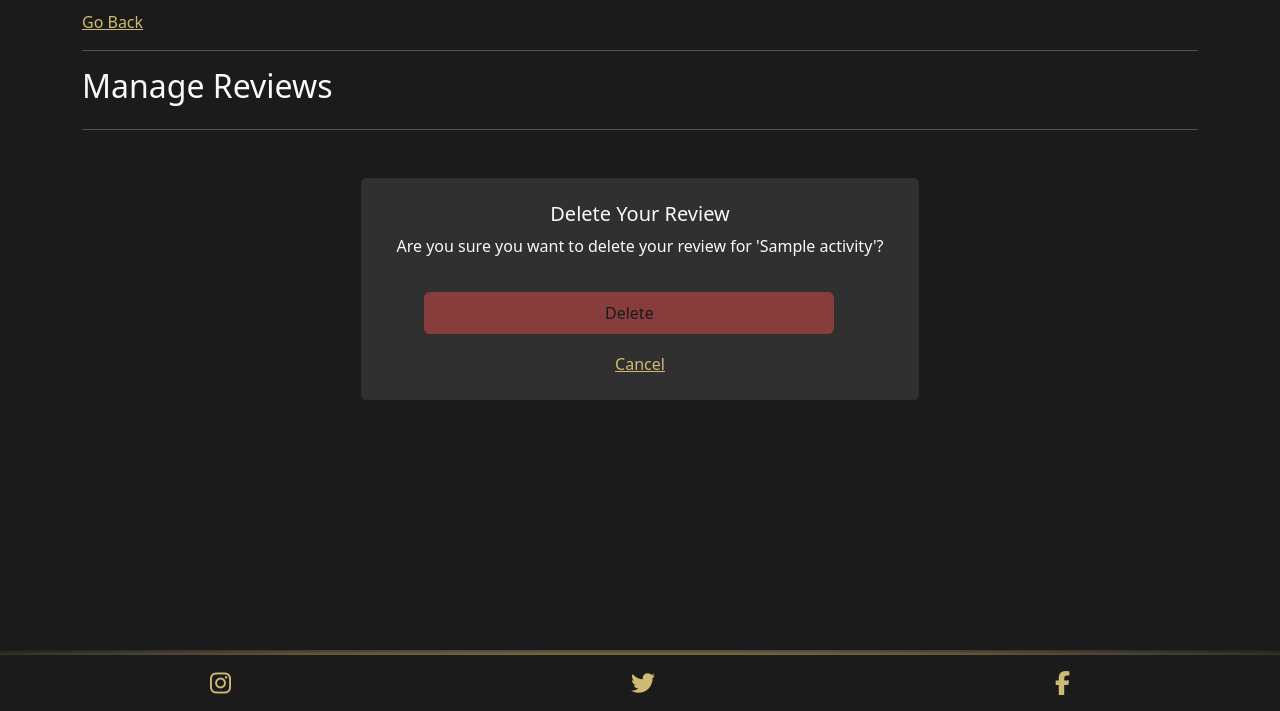
After one commit to secarrel/Bike_Park_ecommerce, a Django app: template profiles/templates/profiles/delete_review.html in a window 1280 px wide. The commit adds this page. Shown: the part 130-841 px from the top of the page. Run offline with Django 5.2, Linux system fonts and the light colour scheme; the template is opened without the code that fills it: most values are stand-ins (such as "Sample title", 1, 10 or a date in 2020); some libraries are stand-ins or nearby versions.

Commit message:
Fix: review button bugs and add delete confirmation

```diff
--- a/profiles/templates/profiles/add_review.html
+++ b/profiles/templates/profiles/add_review.html
@@ -32,7 +32,7 @@
             {{ form.errors }}
         </div>
         <div class="d-flex flex-row justify-content-around col">
-            <a class="btn back-button m-2" href="{% url 'profile' %}">
+            <a class="btn back-button m-2" href="{% url 'order_history' user_id=user %}">
                 Back to order history
             </a>
         </div>
--- /dev/null
+++ b/profiles/templates/profiles/delete_review.html
@@ -0,0 +1,34 @@
+{% extends "base.html" %}
+{% load static %}
+
+{% block page_header %}
+    <div class="container header-container">
+        <div class="row">
+            <div class="col"></div>
+        </div>
+    </div>
+{% endblock %}
+
+{% block content %}
+    <div class="container mb-2">
+        <a class="button" href="{% url 'user_reviews' %}">Go Back</a>
+        <div class="row">
+            <div class="col text-light">
+                <hr>
+                <h2 class="mb-4">Manage Reviews</h2>
+                <hr>
+                <div class="col-8 col-md-6 mx-auto my-5 text-center bg-grey p-4 round-border text-light">
+                    <h5> Delete Your Review </h5>
+                    <p> Are you sure you want to delete your review for '{{ review.activity }}'? </p>
+                    <div class="d-flex flex-column align-items-center justify-content-center">
+                        <form action="{% url 'delete_review' review_id=review.id %}" method="post" class="col-11 mx-auto">
+                            {% csrf_token %}
+                            <button type="submit" class="btn bg-ft-danger col-11 p-2 m-2">Delete</button>
+                        </form>
+                        <a class="button" href="{% url 'user_reviews' %}"> Cancel </a>
+                    </div>
+                </div>
+            </div>
+        </div>
+    </div>
+{% endblock %}
--- a/profiles/templates/profiles/order_history.html
+++ b/profiles/templates/profiles/order_history.html
@@ -16,7 +16,7 @@
 
 {% block content %}
 <div class="container d-flex flex-column light-text text-center">
-    <a class="button mx-2 text-start" href="{{ request.META.HTTP_REFERER }}">Go Back</a>
+    <a class="button mx-2 text-start" href="{% url 'profile' %}">Go Back</a>
     <h1> Your Orders </h1>
     <hr>
     <div class="d-flex flex-wrap">
--- a/profiles/templates/profiles/user_reviews.html
+++ b/profiles/templates/profiles/user_reviews.html
@@ -18,8 +18,8 @@
 
 
 {% block content %}
-<a class="button mx-2" href="{{ request.META.HTTP_REFERER }}">Go Back</a>
-<div class="container d-flex light-text">
+<div class="container d-flex flex-column light-text">
+    <a class="button mx-2" href="{% url 'profile' %}">Go Back</a>
     <div class="d-flex flex-column col-12 text-center p-1">
         <h1 class="text-center">Reviews</h1>
         {% if reviews %}
```
Also changed, not shown: profiles/views.py (+15 -4 lines).
